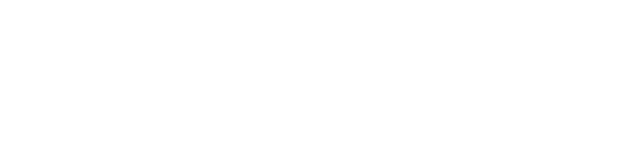
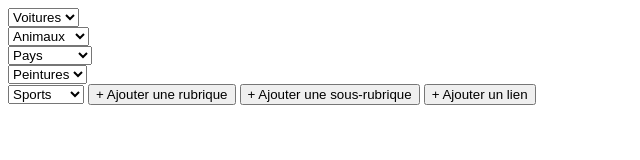
Before and after one commit to LDL/favoris, a plain HTML site: page index.html in a window 1280 px wide. Shown: the whole page, without its empty margins (0-640 px from the left). Drawn offline with nearby package versions, Linux system fonts and the light colour scheme; some packages are replaced by stand-ins of ours; a script that the page names is missing.

Commit message:
index.html

```diff
--- a/index.html
+++ b/index.html
@@ -5,7 +5,46 @@
 </head>
 <body ng-app="appFavoris">
 
+  <form>
+    <select name="cars">
+      <option selected disabled>Voitures</option>
+      <option value="volvo">Volvo</option>
+      <option value="saab">Saab</option>
+      <option value="fiat">Fiat</option>
+      <option value="audi">Audi</option>
+    </select>
+    <br/>
+    <select name="animals">
+      <option selected disabled>Animaux</option>
+      <option value="chien">Chien</option>
+      <option value="cgat">Chat</option>
+      <option value="perroquet">Perroquet</option>
+      <option value="rat">Rat</option>
+    </select>
+    <br/>
+    <select name="countries">
+      <option selected disabled>Pays</option>
+      <option value="france">France</option>
+      <option value="angleterre">Angleterre</option>
+      <option value="canada">Canada</option>
+      <option value="espagne">Espagne</option>
+    </select>
+    <br/>
+    <select name="paintings">
+      <option selected disabled>Peintures</option>
+    </select>
+    <br/>
+    <select name="sports">
+      <option selected disabled>Sports</option>
+      <option value="football">Football</option>
+      <option value="tennis">Tennis</option>
+      <option value="tiralarc">Tir à l'arc</option>
+    </select>
+  <form>
 
+   <button type="button">+ Ajouter une rubrique</button>
+   <button type="button">+ Ajouter une sous-rubrique</button>
+   <button type="button">+ Ajouter un lien</button>
 
 
 
```
